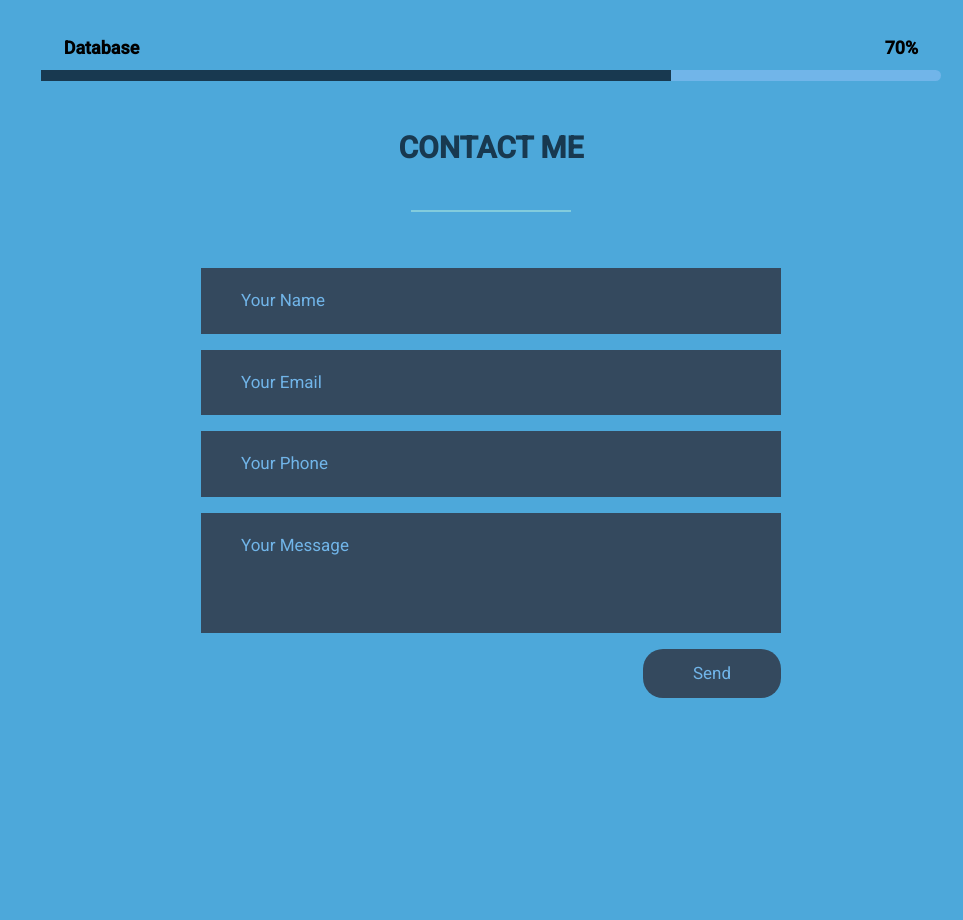
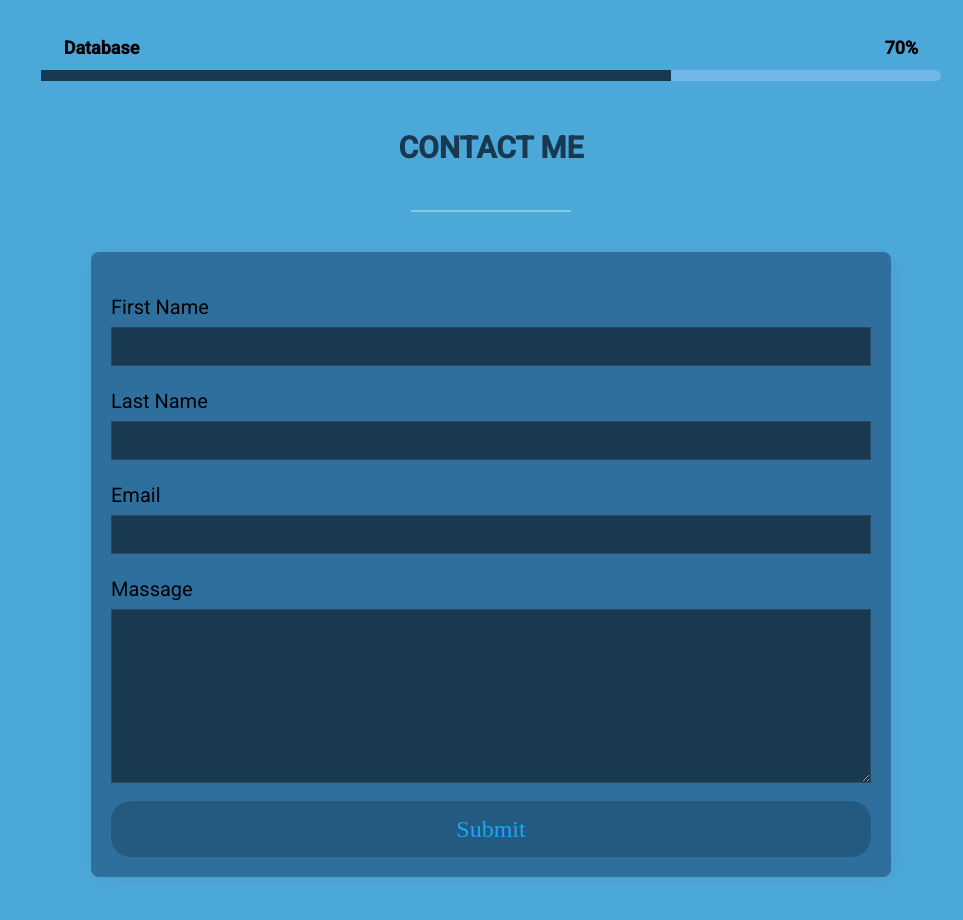
Before and after one commit to stronkle/my-final-portfoilo, a plain HTML site: page home.html in a window 1280 px wide. Shown: the part 4300-5220 px from the top of the page, without its empty margins (317-1280 px from the left). Drawn offline with Linux system fonts and the light colour scheme.

Commit message:
first summary

```diff
--- a/code.js
+++ b/code.js
@@ -10,3 +10,49 @@ window.onscroll = () => {
   menu.classList.remove("fa-times");
   header.classList.remove("active");
 };
+
+window.addEventListener("DOMContentLoaded", function () {
+  // get the form elements defined in your form HTML above
+
+  var form = document.getElementById("my-form");
+  // var button = document.getElementById("my-form-button");
+  var status = document.getElementById("status");
+
+  // Success and Error functions for after the form is submitted
+
+  function success() {
+    form.reset();
+    status.classList.add("success");
+    status.innerHTML = "Thanks!";
+  }
+
+  function error() {
+    status.classList.add("error");
+    status.innerHTML = "Oops! There was a problem.";
+  }
+
+  // handle the form submission event
+
+  form.addEventListener("submit", function (ev) {
+    ev.preventDefault();
+    var data = new FormData(form);
+    ajax(form.method, form.action, data, success, error);
+  });
+});
+
+// helper function for sending an AJAX request
+
+function ajax(method, url, data, success, error) {
+  var xhr = new XMLHttpRequest();
+  xhr.open(method, url);
+  xhr.setRequestHeader("Accept", "application/json");
+  xhr.onreadystatechange = function () {
+    if (xhr.readyState !== XMLHttpRequest.DONE) return;
+    if (xhr.status === 200) {
+      success(xhr.response, xhr.responseType);
+    } else {
+      error(xhr.status, xhr.response, xhr.responseType);
+    }
+  };
+  xhr.send(data);
+}
--- a/home.html
+++ b/home.html
@@ -250,34 +250,38 @@
     <!-- start of contact section  -->
 
     <section class="contact" id="contact">
-      <div class="contact-section">
-        <h1 class="section-title">Contact me</h1>
-        <div class="border"></div>
-        <form class="contact-form" action="index.html" method="post">
-          <input
-            type="text"
-            class="contact-form-text"
-            placeholder="Your name"
-          />
-          <input
-            type="email"
-            class="contact-form-text"
-            placeholder="Your email"
-          />
-          <input
-            type="text"
-            class="contact-form-text"
-            placeholder="Your phone"
-          />
-          <textarea
-            class="contact-form-text"
-            placeholder="Your message"
-          ></textarea>
-          <a class="contact-form-btn" href="mailto:m.mmoha112@gmail.com"
-            >Send</a
-          >
+      <h1 class="section-title">Contact me</h1>
+      <div class="border"></div>
+      <div class="container">
+        <form
+          action="https://formspree.io/f/mzbykqyy"
+          method="POST"
+          id="my-form"
+        >
+          <div class="form-group">
+            <label for="firstName"> First Name</label>
+            <input type="text" id="firstName" name="firstName" />
+          </div>
+
+          <div class="form-group">
+            <label for="latsName">Last Name</label>
+            <input type="text" id="lastName" name="lastName" />
+          </div>
+
+          <div class="form-group">
+            <label for="email">Email</label>
+            <input type="email" id="email" name="email" />
+          </div>
+
+          <div class="form-group">
+            <label for="massage">Massage</label>
+            <textarea name="massage" id="massage" cols="30" rows="6"></textarea>
+          </div>
+
+          <button type="submit">Submit</button>
         </form>
       </div>
+      <div id="status"></div>
     </section>
     <!-- end of contact section  -->
 
--- a/style.css
+++ b/style.css
@@ -426,58 +426,88 @@ section {
 /* end of skills section  */
 
 /* start of contact section  */
-.contact-form {
-  max-width: 600px;
-  margin: auto;
-  padding: 0 10px;
-  overflow: hidden;
+.container {
+  width: 100%;
+  max-width: 800px;
+  margin: 0 auto;
+  padding: 20px;
+  box-shadow: 2px 2px 20px #00000010;
+  border-radius: 8px;
+  margin-bottom: 20px;
+  background-color: #2e6f9e;
+}
+.form-group {
+  width: 100%;
+  margin-top: 20px;
+
+  font-size: 20px;
 }
 
-.contact-form-text {
-  display: block;
+.form-group input,
+.form-group textarea {
   width: 100%;
-  box-sizing: border-box;
-  margin: 16px 0;
-  border: 0;
-  background: #34495e;
-  padding: 20px 40px;
-  outline: none;
-  color: #71b5e9;
-  transition: 0.5s;
-  font-size: 17px;
-}
-.contact-form-text:focus {
-  box-shadow: 0 0 10px 4px #34495e;
-}
-.contact-form-text::placeholder {
-  color: #71b5e9;
-  font-size: 17px;
+  color: white;
+  padding: 5px;
+  background-color: #183950;
+  font-size: 18px;
+  border: 1px solid rgba(128, 128, 128, 0.199);
+  margin-top: 5px;
 }
 
-.contact-form-text:hover {
-  letter-spacing: 0.03rem;
+textarea {
+  resize: vertical;
 }
-textarea.contact-form-text {
-  resize: none;
-  height: 120px;
+button[type="submit"] {
+  width: 100%;
+  border: none;
+  outline: none;
+  padding: 10px;
+  font-size: 24px;
+  border-radius: 20px;
+  font-family: "Montserrat";
+  background-color: #245980;
+  color: rgb(27, 166, 247);
+  text-align: center;
+  cursor: pointer;
+  margin-top: 10px;
+  transition: 0.5s ease background-color;
 }
-.contact-form-btn {
-  float: right;
-  border: 0;
-  background: #34495e;
-  color: #eefbfb;
-  padding: 12px 50px;
-  border-radius: 20px;
-  cursor: pointer;
-  transition: 0.5s;
+button[type="submit"]:hover {
+  background-color: #82ccdd;
+  color: #12232e;
 }
-.contact-form-btn:hover {
-  background: #2980b9;
+#status {
+  width: 90%;
+  max-width: 500px;
+  text-align: center;
+  padding: 10px;
+  margin: 0 auto;
+  border-radius: 8px;
 }
-.contact form a {
-  font-size: 17px;
-  color: #71b5e9;
+#status.success {
+  background-color: rgb(211, 250, 153);
+  animation: status 4s ease forwards;
 }
+#status.error {
+  background-color: rgb(250, 129, 92);
+  color: white;
+  animation: status 4s ease forwards;
+}
+@keyframes status {
+  0% {
+    opacity: 1;
+    pointer-events: all;
+  }
+  90% {
+    opacity: 1;
+    pointer-events: all;
+  }
+  100% {
+    opacity: 0;
+    pointer-events: none;
+  }
+}
+
 /* end of contact section  */
 
 @media (max-width: 450px) {
```
